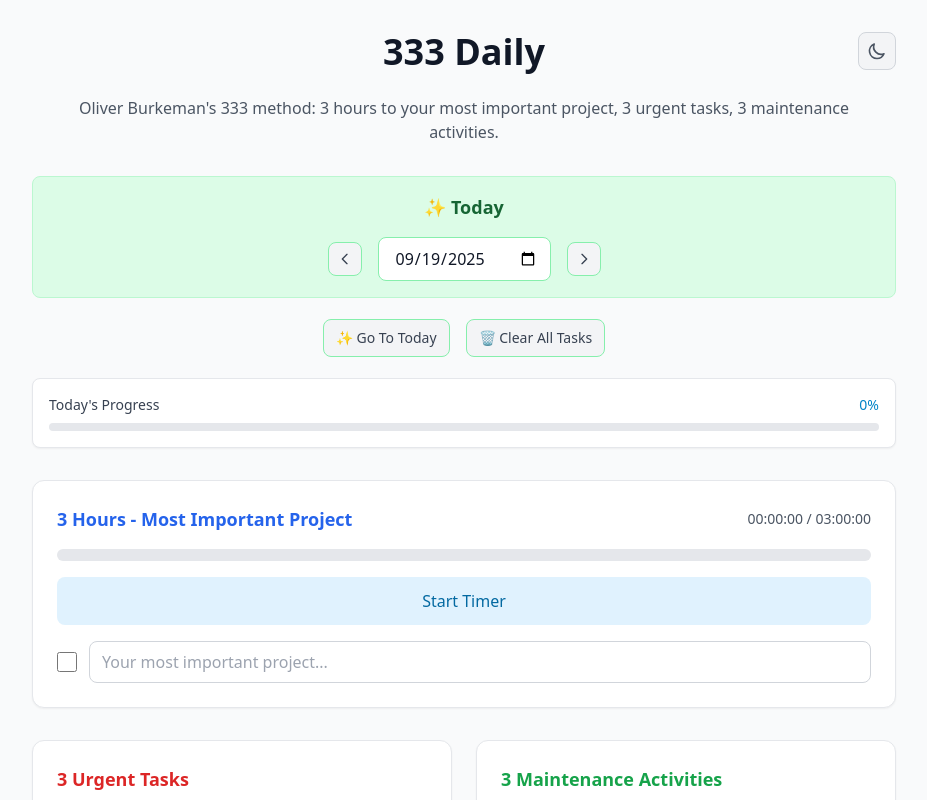
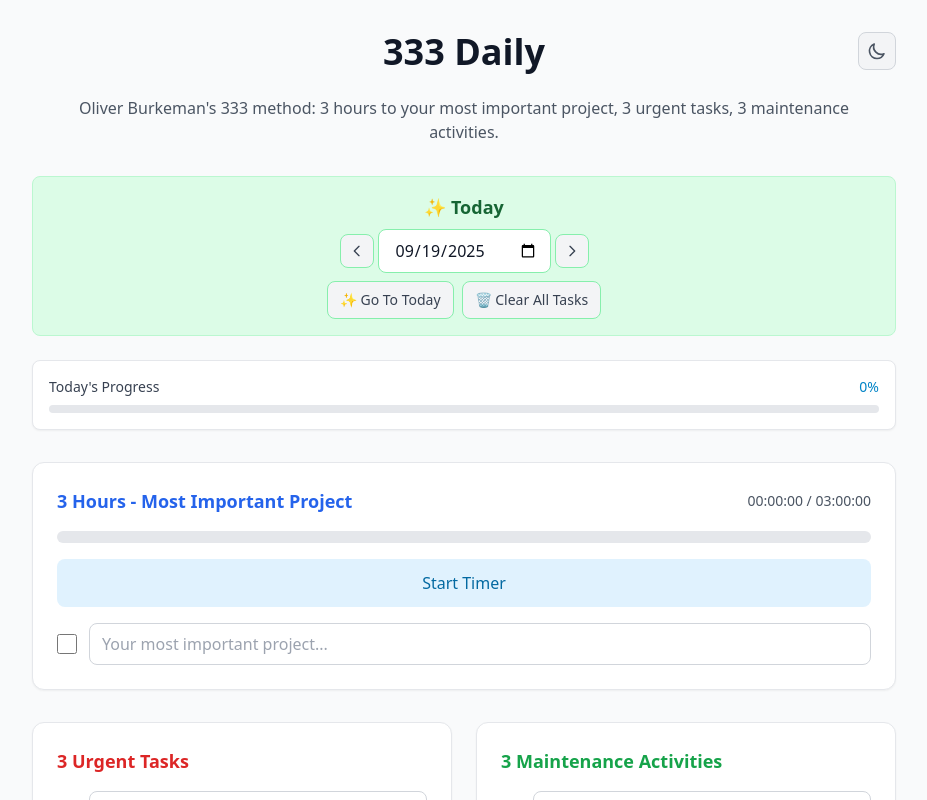
Before and after one commit to rthrs/333daily, a React (Vite) app: page / in a window 1280 px wide. Shown: the top 800 px of the page, without its empty margins (176-1103 px from the left). Built offline with nearby package versions, Linux system fonts and the light colour scheme.

Commit message:
style: refine Header component layout and adjust spacing for buttons

```diff
--- a/src/components/Header.jsx
+++ b/src/components/Header.jsx
@@ -37,7 +37,7 @@
       </div>
 
       {/* Date indicator with context - always present to prevent layout shift */}
-      <div className={`mb-6 py-4 px-6 rounded-lg ${
+      <div className={`mb-6 py-4 px-6 rounded-lg space-y-2 ${
         isToday
           ? 'bg-green-100 dark:bg-green-900 border border-green-200 dark:border-green-700'
           : isYesterday
@@ -49,7 +49,7 @@
             : 'bg-purple-100 dark:bg-purple-900 border border-purple-200 dark:border-purple-700'
       }`}>
         {/* Day label and date */}
-        <div className="text-center mb-4">
+        <div className="text-center ">
           <div className={`text-lg font-bold ${
             isToday
               ? 'text-green-800 dark:text-green-200'
@@ -75,8 +75,7 @@
         </div>
 
         {/* Date selector with navigation */}
-        <div className="flex items-center justify-center space-x-4">
-
+        <div className="flex items-center justify-center space-x-1">
           {/* Previous day button */}
           <button
             onClick={() => {
@@ -147,19 +146,13 @@
               <path strokeLinecap="round" strokeLinejoin="round" strokeWidth={2} d="M9 5l7 7-7 7" />
             </svg>
           </button>
+
         </div>
-      </div>
 
-
-
-
-      {/* Clear button - always present to prevent layout shift */}
-      <div className="h-8 flex items-center justify-center mb-6 gap-4">
-         {/* Today button - always present to prevent layout shift */}
-         <div className="h-8 flex items-center justify-center">
-              <button
+        <div className="flex items-center justify-center gap-2">
+        <button
                 onClick={() => onDateChange(today)}
-                className={`px-3 py-2 text-sm font-medium bg-gray-100 dark:bg-gray-800 hover:bg-gray-200 dark:hover:bg-gray-700 text-gray-700 dark:text-gray-300 rounded-lg transition-colors duration-200 border ${
+                className={` px-3 py-2 text-sm font-medium bg-gray-100 dark:bg-gray-800 hover:bg-gray-200 dark:hover:bg-gray-700 text-gray-700 dark:text-gray-300 rounded-lg transition-colors duration-200 border ${
                   isToday
                     ? 'border-green-300 dark:border-green-600'
                     : isYesterday
@@ -174,9 +167,9 @@
               >
                 ✨ Go To Today
               </button>
-          </div>
 
-            <button
+
+          <button
               onClick={onClearAll}
               className={`px-3 py-2 text-sm font-medium bg-gray-100 dark:bg-gray-800 hover:bg-gray-200 dark:hover:bg-gray-700 text-gray-700 dark:text-gray-300 rounded-lg transition-colors duration-200 border ${
                 isToday
@@ -192,6 +185,7 @@
             >
               🗑️ Clear All Tasks
             </button>
+        </div>
       </div>
 
       {/* Progress indicator */}
```
